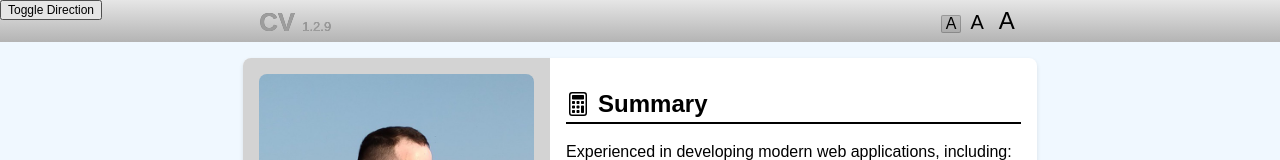
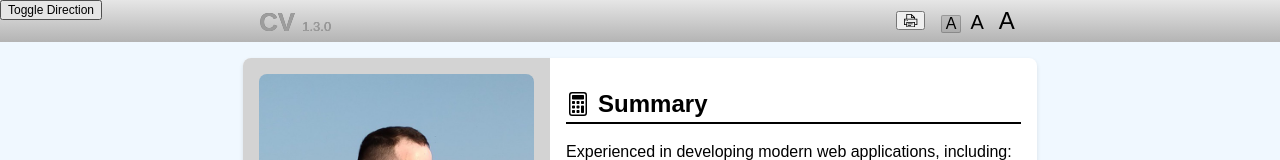
Before and after one commit to Andrew-Dyachenko/cv, a Next.js app: page / in a window 1280 px wide. Shown: the top 160 px of the page. Built offline with nearby package versions, Linux system fonts and the light colour scheme; a web font is replaced by a local one.

Commit message:
feat: print page
Print page button added

```diff
--- a/package.json
+++ b/package.json
@@ -1,6 +1,6 @@
 {
 	"name": "cv",
-	"version": "1.2.9",
+	"version": "1.3.0",
 	"private": true,
 	"author": "Andrey Dyachenko",
 	"contributors": [
--- a/src/app/components/Header/Header.jsx
+++ b/src/app/components/Header/Header.jsx
@@ -5,6 +5,7 @@ import Link from "next/link";
 import FontSize from "./FontSize";
 import packageJSON from "../../../../package.json";
 import DirectionToggle from "../DirectionToggle";
+import PrintButton from "../PrintButton";
 
 const { version } = packageJSON;
 
@@ -20,6 +21,7 @@ export default function Header() {
 						classNameModificator={styles.header__directionToggle}
 					/>
 				) : null}
+				<PrintButton />
 				<FontSize />
 			</div>
 		</header>
--- /dev/null
+++ b/src/app/components/PrintButton/PrintButton.tsx
@@ -0,0 +1,21 @@
+"use client";
+import React from "react";
+import styles from "./print-button.module.scss";
+import { TfiPrinter } from "react-icons/tfi";
+
+const PrintButton = () => {
+	const handlePrint = () => {
+		if (typeof window !== "undefined") {
+			window.print();
+		}
+	};
+
+	return (
+		<button type="button" onClick={handlePrint} className={styles.button}>
+			<TfiPrinter />
+			<span className="visually-hidden">Print</span>
+		</button>
+	);
+};
+
+export default PrintButton;
--- /dev/null
+++ b/src/app/components/PrintButton/index.tsx
@@ -0,0 +1 @@
+export { default } from './PrintButton' // re-export the default export
--- /dev/null
+++ b/src/app/components/PrintButton/print-button.module.scss
@@ -0,0 +1,4 @@
+.button {
+	display: inline-flex;
+	align-items: center;
+}
```
Also changed, not shown: 1 other file (tests, documents, lock files or other folders).
